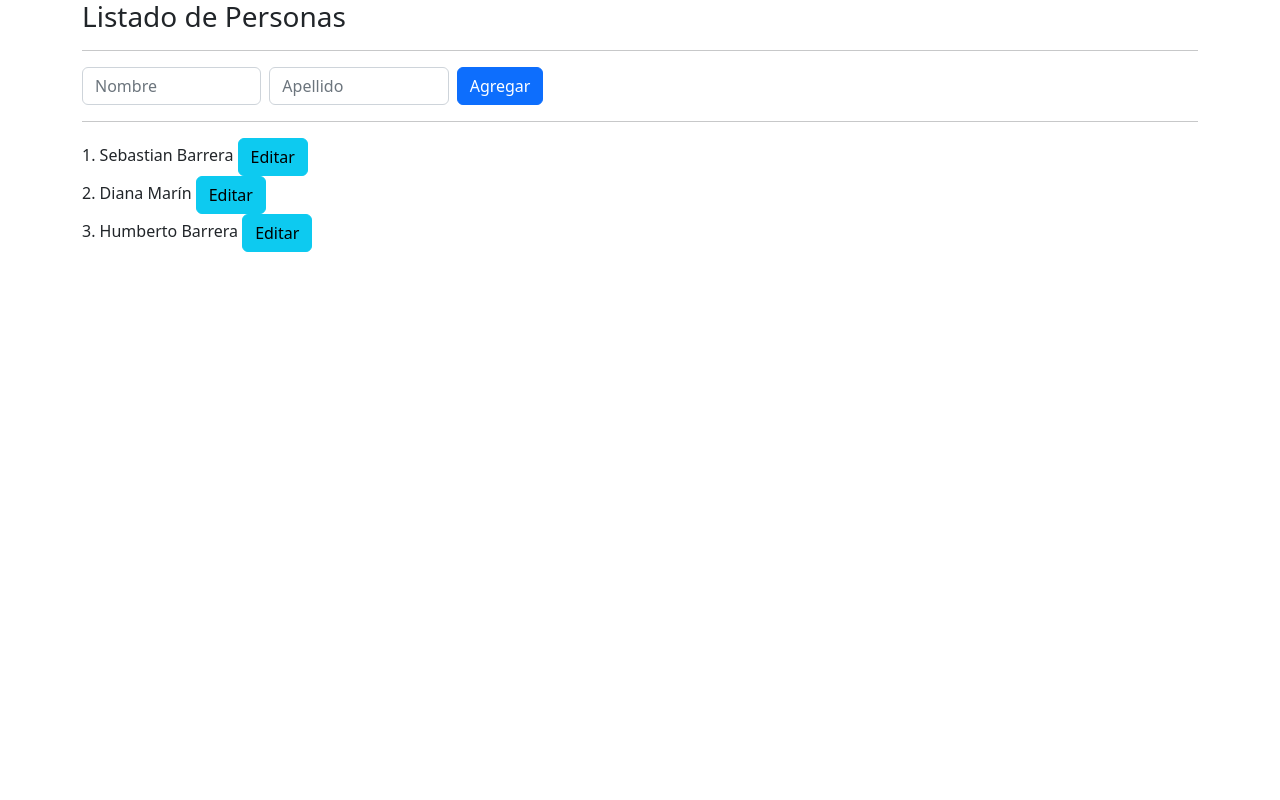
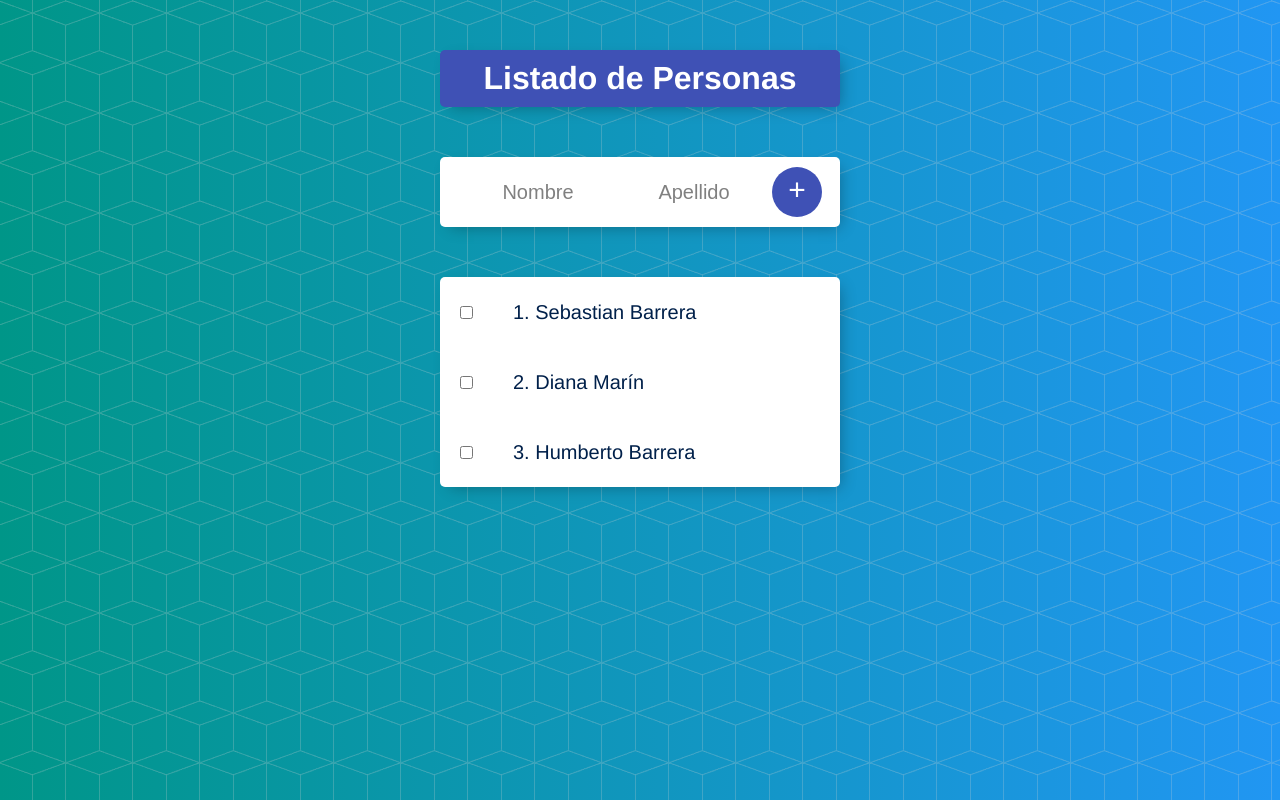
Before and after one commit to sebastianbarreram/listado-personas, an Angular app: page / in a window 1280 px wide. Shown: the top 800 px of the page. Built offline with nearby package versions, Linux system fonts and the light colour scheme.

Commit message:
Own css design

```diff
--- a/angular.json
+++ b/angular.json
@@ -23,11 +23,9 @@
               "src/assets"
             ],
             "styles": [
-              "node_modules/bootstrap/dist/css/bootstrap.min.css",
               "src/styles.css"
             ],
             "scripts": [
-              "node_modules/bootstrap/dist/js/bootstrap.min.js"
             ]
           },
           "configurations": {
--- a/src/app/app.component.html
+++ b/src/app/app.component.html
@@ -1,11 +1,10 @@
-<div class="container">
-  <div class="col">
-    <h3>{{title}}</h3>
-  </div>
-  <hr />
+<div class="box" id="heading">
+  <h1>{{title}}</h1>
+</div>
+<div class="box">
   <app-formulario></app-formulario>
-  <hr />
 </div>
-<app-persona *ngFor="let personaElemento of personas; let i=index" [persona]="personaElemento" [indice]="i">
-
-</app-persona>
+<div class="box">
+  <app-persona *ngFor="let personaElemento of personas; let i=index" [persona]="personaElemento" [indice]="i">
+  </app-persona>
+</div>
--- a/src/app/formulario/formulario.component.html
+++ b/src/app/formulario/formulario.component.html
@@ -1,15 +1,12 @@
-<form class="row g-2">
-    <div class="form-group col-md-2">
-        <label for="nombre" class="visually-hidden-focusable">Nombre</label>
-        <input type="text" name="nombre" id="nombre" placeholder="Nombre" class="form-control"
-            #nombreInput>
-    </div>
-    <div class="form-group col-md-2">
-        <label for="apellido" class="visually-hidden-focusable">Apellido</label>
+<form class="item">
+
+        <input type="text" name="nombre" id="nombre" placeholder="Nombre"
+            [(ngModel)]="nombreInput">
+
+
         <input type="text" name="apellido" id="apellido" placeholder="Apellido" class="form-control"
-           #apellidoInput>
-    </div>
-    <div class="col">
-        <button type="submit" class="btn btn-primary" (click)="agregarPersona()">Agregar</button>
-    </div>
+        [(ngModel)]="apellidoInput">
+
+        <button type="submit" (click)="agregarPersona()">+</button>
+
 </form>
--- a/src/app/formulario/formulario.component.ts
+++ b/src/app/formulario/formulario.component.ts
@@ -9,9 +9,9 @@
   styleUrls: ['./formulario.component.css'],
 })
 export class FormularioComponent {
-  @ViewChild('nombreInput') nombre: ElementRef = {} as ElementRef;
-  @ViewChild('apellidoInput') apellido: ElementRef = {} as ElementRef;
   newPersona: Persona = new Persona('', '');
+  nombreInput: string = '';
+  apellidoInput: string = '';
 
   constructor(
     private logginService: LoggingService,
@@ -23,14 +23,8 @@
   }
 
   agregarPersona(): void {
-    if (
-      this.nombre.nativeElement.value != '' &&
-      this.apellido.nativeElement.value != ''
-    )
-      this.newPersona = new Persona(
-        this.nombre.nativeElement.value,
-        this.apellido.nativeElement.value
-      );
+    if (this.nombreInput != '' && this.apellidoInput != '')
+      this.newPersona = new Persona(this.nombreInput, this.apellidoInput);
     this.logginService.enviarMensajePorconsola(
       'Enviamos persona con nombre: ' +
         this.newPersona.nombre +
--- a/src/app/persona/persona.component.html
+++ b/src/app/persona/persona.component.html
@@ -1,10 +1,6 @@
-<div class="container">
-    <div class="row">
-        <div class="col">
-            <div>
-                {{indice+1}}. {{persona.nombre}} {{persona.apellido}}
-                <button type="submit" class="btn btn-info" (click)="emitirSaludo()">Editar</button>
-            </div>
-        </div>
-    </div>
+<div class="item">
+    <input type="checkbox" (click)="emitirSaludo()">
+    <p>
+        {{indice+1}}. {{persona.nombre}} {{persona.apellido}}
+    </p>
 </div>
--- a/src/styles.css
+++ b/src/styles.css
@@ -1 +1,88 @@
-/* You can add global styles to this file, and also import other style files */
+html {
+    background-color: #2196F3;
+    min-height: 1000px;
+    font-family: 'helvetica neue';
+    background: url(./assets/bg-pattern.png), #2196F3;
+    background: url(./assets/bg-pattern.png), -webkit-gradient(linear, right top, left top, from(#2196F3), to(#009688));
+    background: url(./assets/bg-pattern.png), linear-gradient(to left, #2196F3, #009688)
+  }
+
+  h1 {
+    color: #fff;
+    padding: 10px;
+  }
+
+  .box {
+    max-width: 400px;
+    margin: 50px auto;
+    background: white;
+    border-radius: 5px;
+    box-shadow: 5px 5px 15px -5px rgba(0, 0, 0, 0.3);
+  }
+
+  #heading {
+    background-color: #3F51B5;
+    text-align: center;
+  }
+
+  .item {
+    min-height: 70px;
+    display: flex;
+    align-items: center;
+    border-bottom: 1px solid #F1F1F1;
+  }
+
+  .item:last-child {
+    border-bottom: 0;
+  }
+
+
+  input[type="checkbox"] {
+    margin: 20px;
+  }
+
+  p {
+    margin: 0;
+    padding: 20px;
+    font-size: 20px;
+    font-weight: 200;
+    color: #00204a;
+  }
+
+  form {
+    text-align: center;
+    margin-left: 20px;
+  }
+
+  button {
+    min-height: 50px;
+    width: 50px;
+    border-radius: 50%;
+    border-color: transparent;
+    background-color: #3F51B5;
+    color: #fff;
+    font-size: 30px;
+    padding-bottom: 6px;
+    border-width: 0;
+  }
+
+  input[type="text"] {
+    text-align: center;
+    height: 60px;
+    top: 10px;
+    border: none;
+    background: transparent;
+    font-size: 20px;
+    font-weight: 200;
+    width: 40%;
+  }
+
+  input[type="text"]:focus {
+    outline: none;
+    box-shadow: inset 0 -3px 0 0 #3F51B5;
+  }
+
+  ::placeholder {
+    color: grey;
+    opacity: 1;
+  }
```
Also changed, not shown: src/assets/bg-pattern.png (added).
